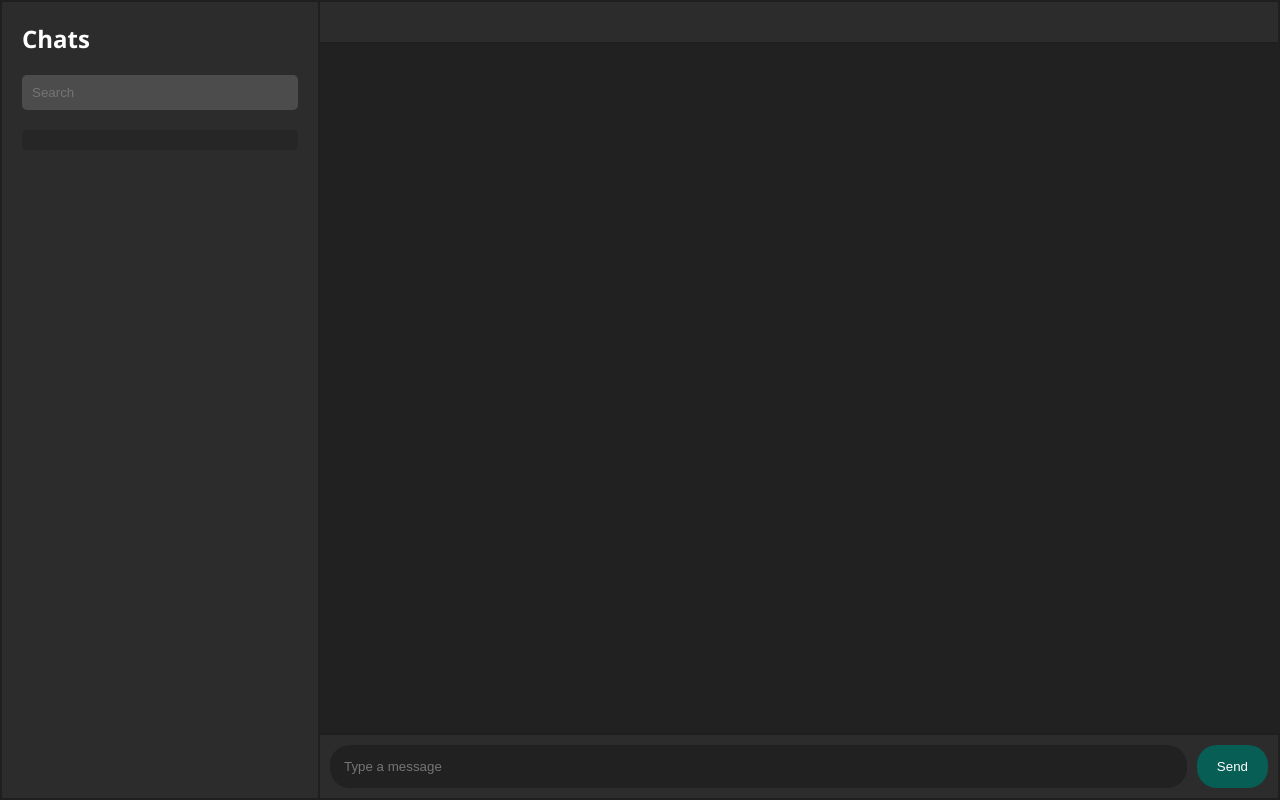
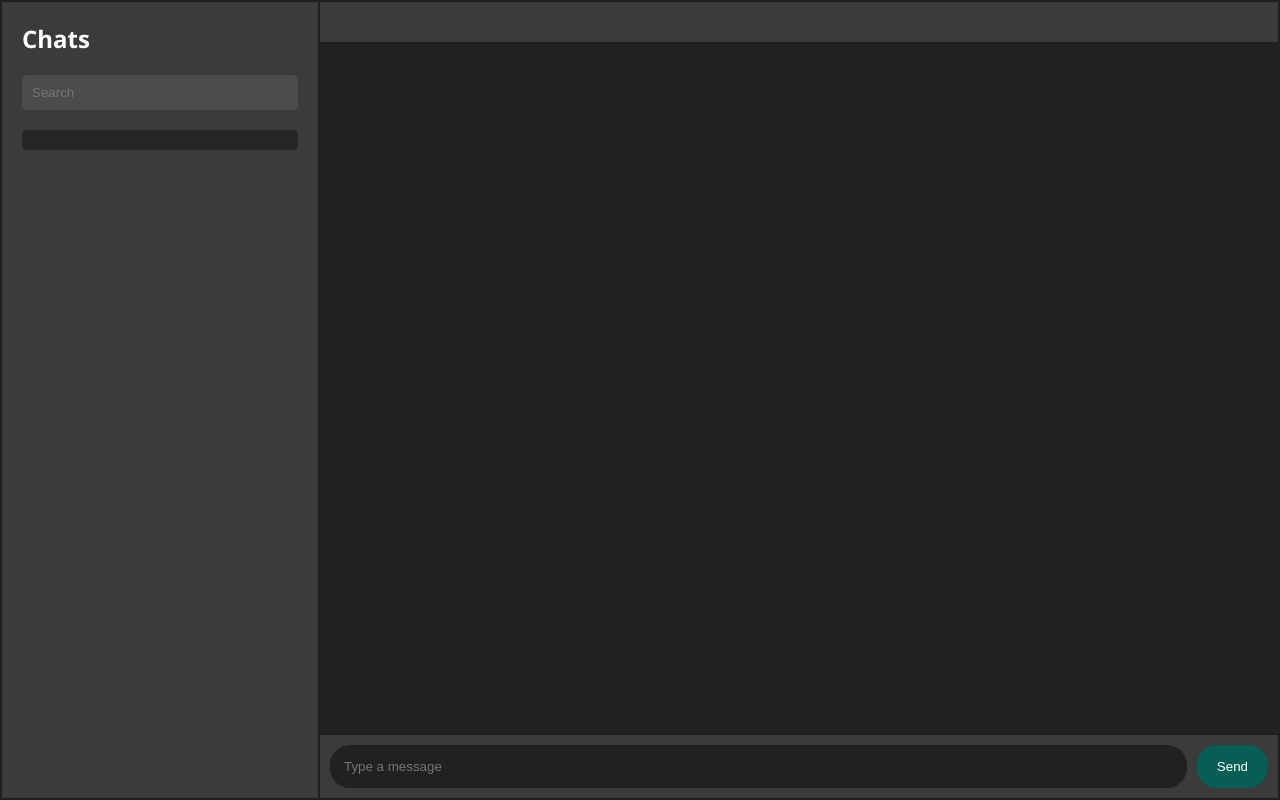
Before and after one commit to devrwynth/pweb-01-walogger, a plain HTML site: page client/index.html in a window 1280 px wide. Drawn offline with Linux system fonts and the light colour scheme; no server answers.

Commit message:
Update styles.css

```diff
--- a/client/styles.css
+++ b/client/styles.css
@@ -6,7 +6,7 @@
 
 body {
     font-family:'Segoe UI', Tahoma, Geneva, Verdana, sans-serif;
-    background-color: #2e3b29;
+    background-color: #2c2c2c;
     color: #fff;
 }
 
@@ -19,7 +19,7 @@ body {
 /* Sidebar */
 .sidebar {
     width: 25%;
-    background-color: #2c2c2c;
+    background-color: #3b3b3b;
     padding: 20px;
     display: flex;
     flex-direction: column;
@@ -56,6 +56,11 @@ body {
     margin-bottom: 10px;
     background-color: #262626;
     border-radius: 5px;
+    cursor: default;
+}
+
+.chat-item:hover {
+    background-color: #1e1e1e;
 }
 
 .chat-item img {
@@ -65,7 +70,7 @@ body {
     height: 30px;
     padding-left: 30px;
     /* ubah link ini untuk ganti gambar chat icons*/
-    background-image: url("https://cdn.discordapp.com/attachments/731482170513948676/1302972049312059403/person_icon.webp?ex=672a0ec8&is=6728bd48&hm=5c9088d2cf81dcdbb89dbdf4f0f273dc903a535316338d26f056d0bbdce3eb03&");
+    background-image: url("chaticon.webp");
     background-size: 30px;
 }
 
@@ -91,7 +96,7 @@ body {
 
 /* Chat Header */
 .chat-header {
-    background-color: #2c2c2c;
+    background-color: #3b3b3b;
     color: white;
     text-align: cleft;
     padding: 20px;
@@ -151,7 +156,7 @@ body {
 .chat-footer {
     display: flex;
     padding: 10px;
-    background-color: #2c2c2c;
+    background-color: #3b3b3b;
     border: 2px #1f1f1f solid;
     border-left: 0px;
 }
```
